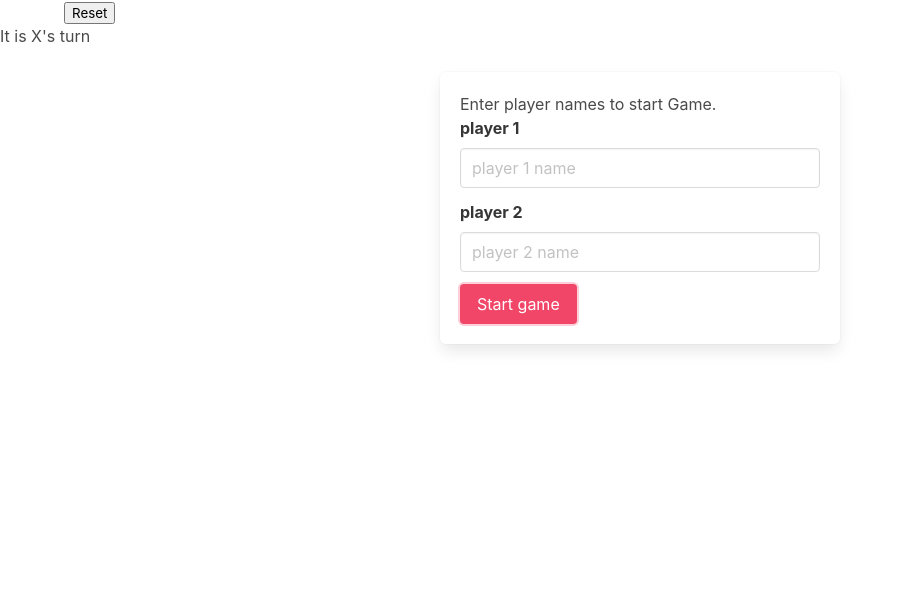
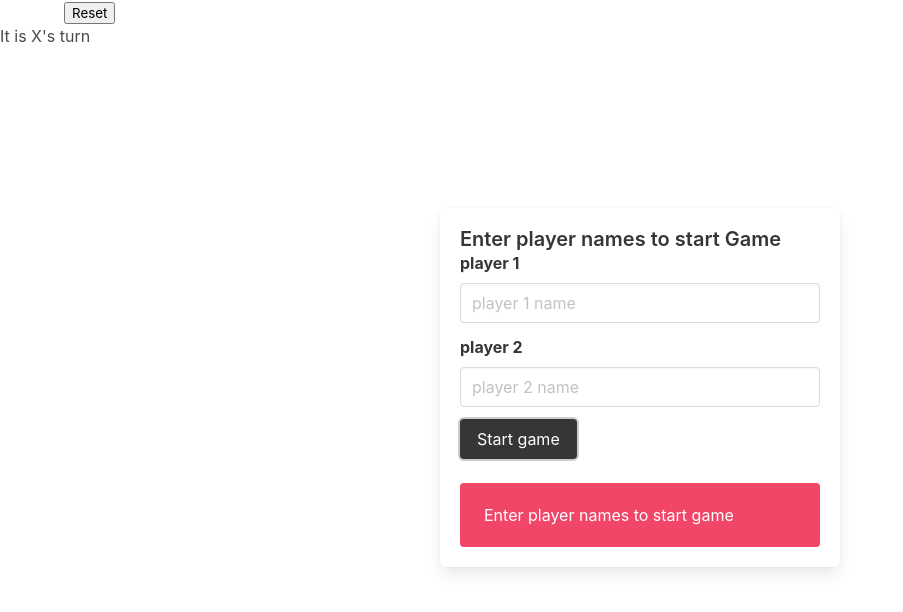
Before and after one commit to onedebos/js-tictactoe, a website: page index.html in a window 1280 px wide. Both pictures are taken after a click on the button "Start game". Shown: the whole page, without its empty margins (0-903 px from the left). Drawn offline with nearby package versions, Linux system fonts and the light colour scheme.

Commit message:
Hide form after user passed input validations

```diff
--- a/css/styles.css
+++ b/css/styles.css
@@ -43,7 +43,7 @@ button{
 .box{
 
     max-width:400px;
-    margin: 0 auto;
+    margin: 10em auto;
 
 }
 
--- a/index.html
+++ b/index.html
@@ -13,6 +13,7 @@
 </head>
 
 <body>
+
     <div class = "container">
         <button id="reset">Reset</button>
       </div>
@@ -44,9 +45,9 @@
       <div class="player" id="player"></div>
 
 
-    <div class="box form grid">
+    <div class="box form">
       <div class="container">
-        <h2>Enter player names to start Game.</h2>
+        <h2 class="title is-5 is-warning">Enter player names to start Game</h2>
       </div>
         <div class="field">
             <label class="label">player 1</label>
@@ -61,7 +62,7 @@
             </div>
         </div>
         <div class="buttons">
-            <button class="button start-now is-danger">Start game</button>
+            <button class="button start-now is-dark">Start game</button>
         </div>
     </div>
     </div>
--- a/js/index.js
+++ b/js/index.js
@@ -94,54 +94,68 @@
 //   }
 // }
 
+const game = () => {
+  const form = document.querySelector(".form");
 
+  const start = () => {
+    let getPlayerNames = () => {
+      let player1 = document.getElementById("name-1").value;
+      let player2 = document.getElementById("name-2").value;
 
+      if (player1 !== "" && player2 !== "") {
+        Player(player1, "X");
+        Player(player2, "O");
+        gameBoard.showBoard();
+        runGame.hideForm();
 
-const game = (() =>{
- const form = document.querySelector('.form');
+      }else{
+          const formContainer = document.querySelector('.box');
+          const div = document.createElement('div');
+          div.classList.add('notification');
+          div.classList.add('is-danger');
+          div.innerHTML =`Enter player names to start game`;
+          formContainer.appendChild(div);
+          setTimeout(()=>document.querySelector('.notification').remove(),3000);
+      }
+    };
 
+    gameBoard.hideBoard();
+    runGame.showForm();
+    const startButton = document.querySelector(".start-now");
+    startButton.addEventListener("click", getPlayerNames);
 
- const start = () => {
-    let getPlayerNames = () => {
-      let player1 = document.getElementById('name-1').value;
-      let player2 = document.getElementById('name-2').value;
-      Player(player1, player2);
-      }
-
-   gameBoard.hideBoard();
-   runGame.showForm();
-   const startButton = document.querySelector('.start-now');
-   startButton.addEventListener('click', getPlayerNames);
-
- }
+  };
 
   const showForm = () => {
-      form.classList.remove('hide');
-      form.classList.add('show');
-      console.log("show form");
-    }
+    form.classList.add("show");
+    console.log("show form");
+  };
 
-    const hideForm = () => {
-      form.classList.add('hide');
-      console.log("hidden");
-    }
+  const hideForm = () => {
+    form.style.display = 'none';
+  };
 
-    return {showForm, hideForm, start};
-});
+  return { showForm, hideForm, start };
+};
 
 const gameBoard = (() => {
+  let board = document.querySelector(".game-board");
   const hideBoard = () => {
-    let board = document.querySelector('.game-board');
-    board.classList.add('hide');
+    board.classList.add("hide");
     console.log("hide board");
-  }
+  };
 
-  const resetBoard = () =>  {
+  const showBoard = () => {
+    board.classList.remove("hide");
+
+    console.log("show board");
+  };
+
+  const resetBoard = () => {
     // for (var i = boxes.length - 1; i >= 0; i--) {
     //   boxes[i].innerHTML = "";
     //   boxes[i].setAttribute("class", "clear");
     // }
-
     // //reset input fields
     // let fieldsToClear = document.getElementsByClassName("input");
     // for (let i = 0; i < fieldsToClear.length; i++) {
@@ -156,14 +170,14 @@ const gameBoard = (() => {
     // turnText.innerHTML = `New game! Let's go!`;
     // start();
   };
-  return {hideBoard, resetBoard};
+  return { hideBoard, resetBoard,showBoard };
 })();
 
-const Player = (name, symbol) =>{
-  const getName = () => name;
-  const getSymbol = () => symbol;
+const Player = (name, symbol) => {
+  // const getName = () => name;
+  // const getSymbol = () => symbol;
 
-  return {getName, getSymbol};
+  return { name, symbol };
 };
 
 //gameplay
```
